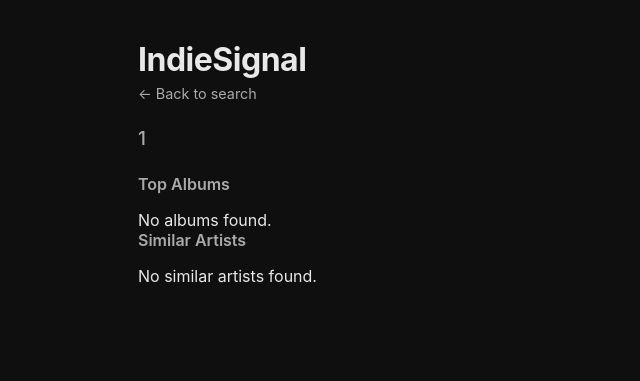
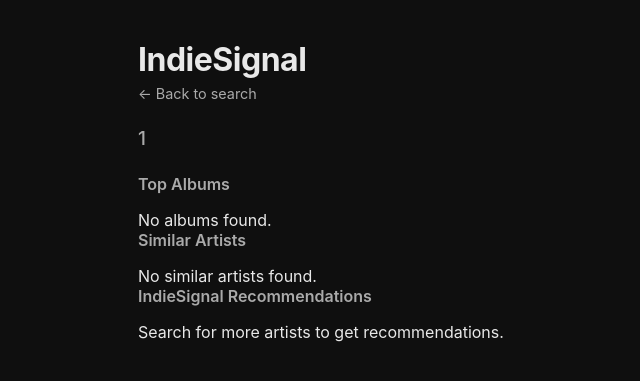
Before and after one commit to shaletenerelli/indiesignal, a Flask app: page /artist/1 in a window 1280 px wide. Shown: the top 381 px of the page, without its empty margins (122-762 px from the left). Run offline with Flask 3, Linux system fonts and the light colour scheme; data that the repository does not hold is empty.

Commit message:
Add ML similarity recommendations using TF-IDF and cosine similarity

```diff
--- a/app.py
+++ b/app.py
@@ -1,5 +1,6 @@
 from flask import Flask, render_template, request
-from main import search_artists, save_artists, query_artists, fetch_releases, save_releases, query_releases, fetch_similar_artists, fetch_artist_tags
+from main import search_artists, save_artists, query_artists, fetch_releases, save_releases, query_releases, fetch_similar_artists, fetch_artist_tags, save_artist_tags, query_all_artist_tags
+from recommender import get_recommendations
 
 app = Flask(__name__)
 
@@ -31,8 +32,20 @@ def artist(artist_name):
     releases = fetch_releases(artist_name, limit=10)
     save_releases(releases)
     similar = fetch_similar_artists(artist_name, limit=5)
-    tags = fetch_artist_tags(artist_name, limit=5)
-    return render_template("artist.html", artist_name=artist_name, releases=releases, similar=similar, tags=tags)
+    tags = fetch_artist_tags(artist_name, limit=9)
+    save_artist_tags(artist_name, tags)
+
+    artist_tags = query_all_artist_tags()
+    recommendations = get_recommendations(artist_name, artist_tags, top_n=5)
+
+    return render_template(
+        "artist.html",
+        artist_name=artist_name,
+        releases=releases,
+        similar=similar,
+        tags=tags,
+        recommendations=recommendations
+    )
 
 
 if __name__ == "__main__":
--- a/main.py
+++ b/main.py
@@ -38,7 +38,7 @@ def search_artists(query, limit=5):
 
 def create_database():
     """
-    Create the database file and the artists and releases tables if they do not already exist.
+    Create the database file and the artists, releases, and artist_tags tables.
     """
 
     DB_PATH.parent.mkdir(parents=True, exist_ok=True)
@@ -64,6 +64,15 @@ def create_database():
             title TEXT NOT NULL,
             release_date TEXT,
             release_type TEXT
+        )
+    """)
+
+    cursor.execute("""
+        CREATE TABLE IF NOT EXISTS artist_tags (
+            id INTEGER PRIMARY KEY AUTOINCREMENT,
+            artist_name TEXT NOT NULL,
+            tag TEXT NOT NULL,
+            UNIQUE(artist_name, tag)
         )
     """)
 
@@ -175,7 +184,7 @@ def fetch_similar_artists(artist_name, limit=5):
     return similar
 
 
-def fetch_artist_tags(artist_name, limit=5):
+def fetch_artist_tags(artist_name, limit=9):
     """
     Fetch top tags from Last.fm for a given artist name.
     """
@@ -199,6 +208,30 @@ def fetch_artist_tags(artist_name, limit=5):
     tags = data.get("toptags", {}).get("tag", [])
 
     return tags
+
+
+def save_artist_tags(artist_name, tags):
+    """
+    Save artist tags into the artist_tags table.
+    """
+
+    connection = sqlite3.connect(DB_PATH)
+    cursor = connection.cursor()
+
+    for tag in tags:
+        cursor.execute("""
+            INSERT OR IGNORE INTO artist_tags (
+                artist_name,
+                tag
+            )
+            VALUES (?, ?)
+        """, (
+            artist_name,
+            tag.get("name")
+        ))
+
+    connection.commit()
+    connection.close()
 
 
 def save_releases(releases):
@@ -292,6 +325,49 @@ def query_releases(artist_musicbrainz_id):
     return releases
 
 
+def query_artist_tags(artist_name):
+    """
+    Return all tags for a given artist from the database.
+    """
+
+    connection = sqlite3.connect(DB_PATH)
+    cursor = connection.cursor()
+
+    cursor.execute("""
+        SELECT tag FROM artist_tags
+        WHERE artist_name = ?
+    """, (artist_name,))
+
+    rows = cursor.fetchall()
+    connection.close()
+
+    return [row[0] for row in rows]
+
+
+def query_all_artist_tags():
+    """
+    Return a dict mapping each artist name to a string of their tags.
+    """
+
+    connection = sqlite3.connect(DB_PATH)
+    cursor = connection.cursor()
+
+    cursor.execute("""
+        SELECT artist_name, tag FROM artist_tags
+    """)
+
+    rows = cursor.fetchall()
+    connection.close()
+
+    artist_tags = {}
+    for artist_name, tag in rows:
+        if artist_name not in artist_tags:
+            artist_tags[artist_name] = []
+        artist_tags[artist_name].append(tag)
+
+    return {name: " ".join(tags) for name, tags in artist_tags.items()}
+
+
 if __name__ == "__main__":
     create_database()
 
--- /dev/null
+++ b/recommender.py
@@ -0,0 +1,70 @@
+import sqlite3
+from pathlib import Path
+from sklearn.feature_extraction.text import TfidfVectorizer
+from sklearn.metrics.pairwise import cosine_similarity
+
+DB_PATH = Path("data/indie_signal.db")
+
+
+def get_all_artists():
+    """
+    Return all artists from the database.
+    """
+
+    connection = sqlite3.connect(DB_PATH)
+    cursor = connection.cursor()
+
+    cursor.execute("""
+        SELECT name FROM artists
+    """)
+
+    rows = cursor.fetchall()
+    connection.close()
+
+    return [row[0] for row in rows]
+
+
+def build_similarity_model(artist_tags):
+    """
+    Build a cosine similarity matrix from artist tag strings.
+    artist_tags is a dict mapping artist name to a string of tags.
+    """
+
+    names = list(artist_tags.keys())
+    tag_strings = list(artist_tags.values())
+
+    vectorizer = TfidfVectorizer()
+    matrix = vectorizer.fit_transform(tag_strings)
+    similarity = cosine_similarity(matrix)
+
+    return names, similarity
+
+
+def get_recommendations(target_artist, artist_tags, top_n=5):
+    """
+    Return the top N most similar artists to the target artist.
+    """
+
+    if target_artist not in artist_tags:
+        return []
+
+    names, similarity = build_similarity_model(artist_tags)
+
+    if target_artist not in names:
+        return []
+
+    index = names.index(target_artist)
+    scores = list(enumerate(similarity[index]))
+    scores = sorted(scores, key=lambda x: x[1], reverse=True)
+
+    recommendations = []
+    for i, score in scores:
+        if names[i] != target_artist and score > 0:
+            recommendations.append({
+                "name": names[i],
+                "score": round(float(score), 3)
+            })
+        if len(recommendations) >= top_n:
+            break
+
+    return recommendations
--- a/templates/artist.html
+++ b/templates/artist.html
@@ -37,5 +37,16 @@
     {% else %}
         <p>No similar artists found.</p>
     {% endif %}
+    <h3>IndieSignal Recommendations</h3>
+    {% if recommendations %}
+        {% for rec in recommendations %}
+            <div class="artist-card">
+                <p><span class="artist-name"><a href="/artist/{{ rec.name }}">{{ rec.name }}</a></span></p>
+                <p>Similarity score: {{ rec.score }}</p>
+            </div>
+        {% endfor %}
+    {% else %}
+        <p>Search for more artists to get recommendations.</p>
+    {% endif %}
 </body>
 </html>
```
